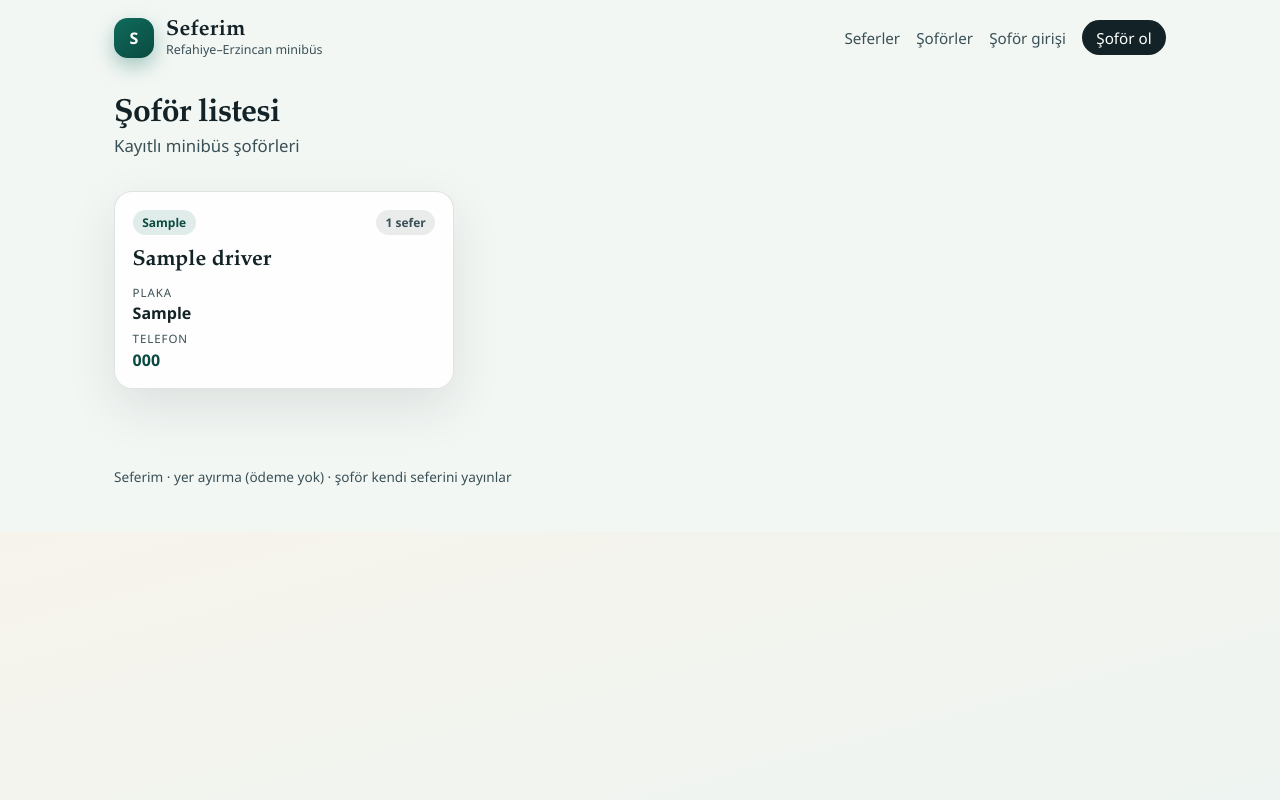
After one commit to ozgeebakir/seferim, a Flask app: page /soforler in a window 1280 px wide. The commit adds this page. Run offline with Flask 3, Linux system fonts and the light colour scheme; tables that the repository leaves empty hold one stand-in row (values such as "Sample post").

Commit message:
Add a public driver list page for registered drivers.
Co-authored-by: Cursor <cursoragent@cursor.com>

```diff
--- a/app.py
+++ b/app.py
@@ -282,6 +282,19 @@ def driver_register():
     return render_template("driver_register.html")
 
 
+@app.route("/soforler")
+def drivers_list():
+    drivers = get_db().execute(
+        """
+        SELECT d.*,
+               (SELECT COUNT(*) FROM trips t WHERE t.driver_id = d.id) AS trip_count
+        FROM drivers d
+        ORDER BY d.name COLLATE NOCASE ASC
+        """
+    ).fetchall()
+    return render_template("drivers_list.html", drivers=drivers)
+
+
 @app.route("/sofor/giris", methods=["GET", "POST"])
 def driver_login():
     if current_driver():
--- a/templates/base.html
+++ b/templates/base.html
@@ -18,6 +18,7 @@
     </a>
     <nav class="nav">
       <a href="{{ url_for('index') }}">Seferler</a>
+      <a href="{{ url_for('drivers_list') }}">Şoförler</a>
       {% if current_driver %}
         <a href="{{ url_for('driver_dashboard') }}">Panelim</a>
         <a href="{{ url_for('driver_new_trip') }}" class="nav-cta">Sefer aç</a>
--- /dev/null
+++ b/templates/drivers_list.html
@@ -0,0 +1,31 @@
+{% extends "base.html" %}
+{% block title %}Şoför listesi · Seferim{% endblock %}
+{% block content %}
+<section class="page-heading">
+  <h1>Şoför listesi</h1>
+  <p class="lede">Kayıtlı minibüs şoförleri</p>
+</section>
+
+{% if drivers %}
+  <div class="trip-grid">
+    {% for d in drivers %}
+      <article class="trip-card">
+        <div class="trip-card-top">
+          <span class="pill">{{ d.vehicle_type }}</span>
+          <span class="pill pill-muted">{{ d.trip_count }} sefer</span>
+        </div>
+        <h2>{{ d.name }}</h2>
+        <dl class="meta">
+          <div><dt>Plaka</dt><dd>{{ d.plate }}</dd></div>
+          <div><dt>Telefon</dt><dd><a href="tel:{{ d.phone }}">{{ d.phone }}</a></dd></div>
+        </dl>
+      </article>
+    {% endfor %}
+  </div>
+{% else %}
+  <div class="empty">
+    <h2>Henüz kayıtlı şoför yok</h2>
+    <p>Kayıt koduyla şoför olanlar burada listelenir.</p>
+  </div>
+{% endif %}
+{% endblock %}
```
